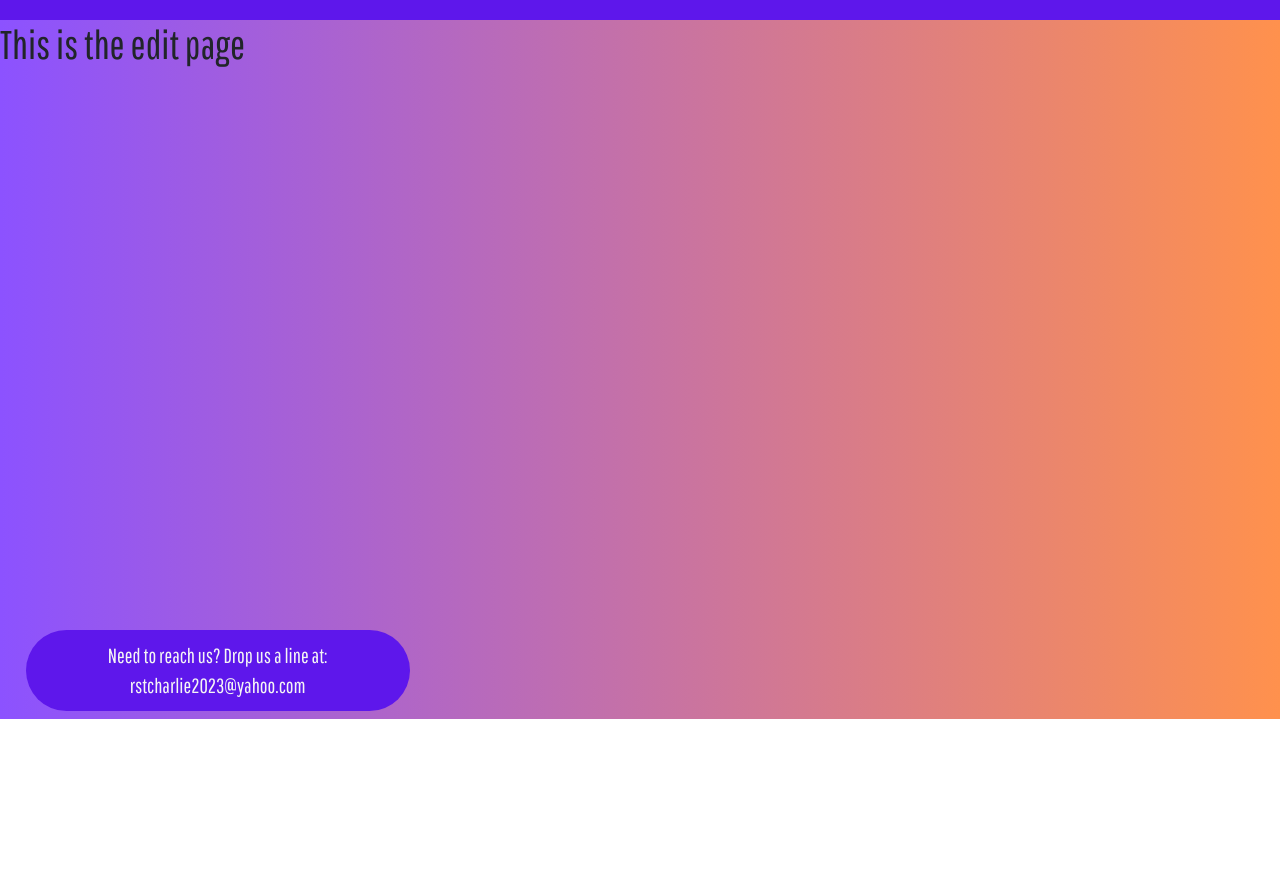
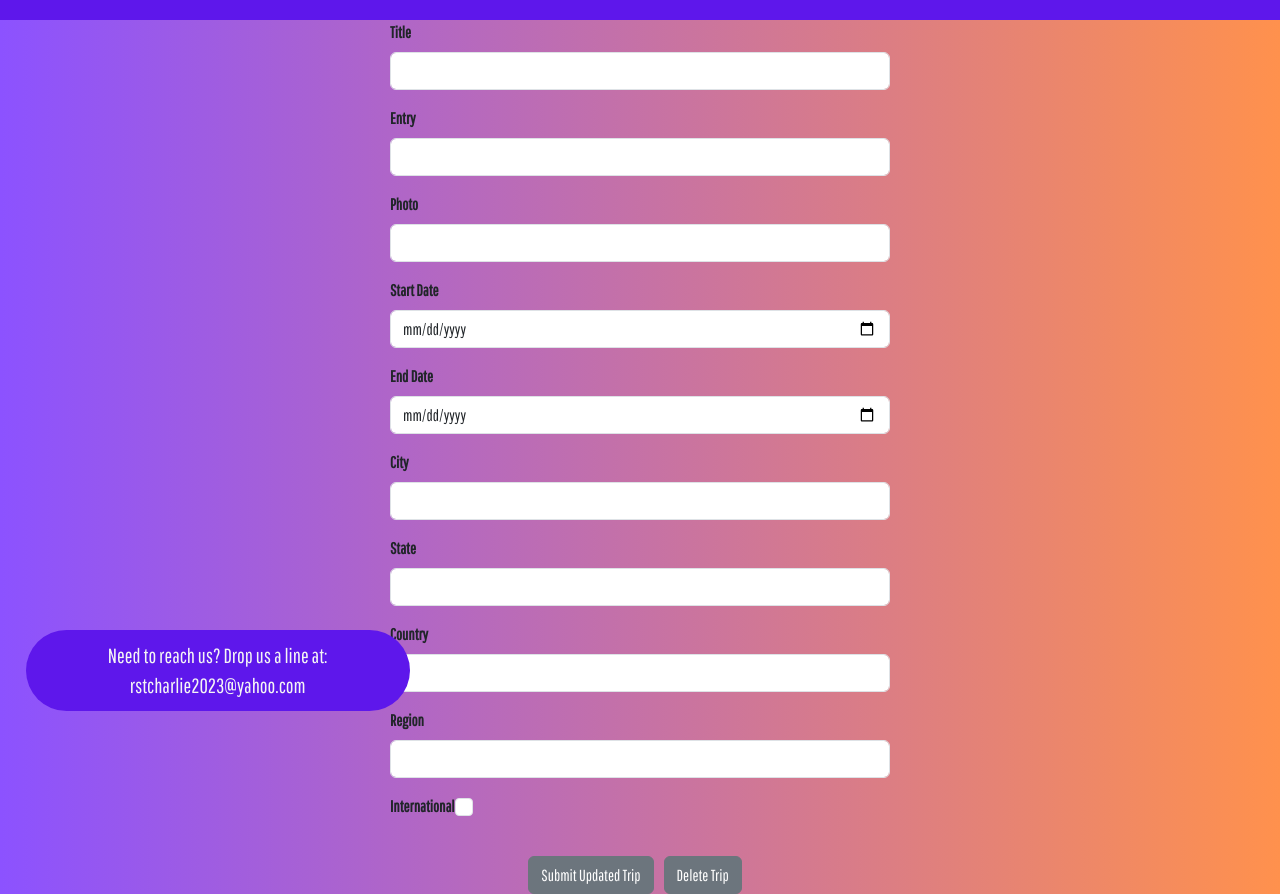
Before and after one commit to RST-Charlie/Travelogue-Front, a React (Create React App) app: page /TravelLogueEdit in a window 1280 px wide. Shown: the part 81-975 px from the top of the page. Before the commit the page ends 800 px from the top, so only its background shows below. Built offline with nearby package versions, Linux system fonts and the light colour scheme.

Commit message:
forgot to push yesterday --ST

```diff
--- /dev/null
+++ b/src/Styles/TravelLogueEdit.css
@@ -0,0 +1,45 @@
+#formstyle {
+    max-width: 500px;
+    margin: 0 auto;
+}
+
+label {
+    font-weight: bold;
+}
+
+input,
+textarea {
+    width: 100%;
+    padding: 8px;
+    border: 1px solid #ccc;
+    border-radius: 4px;
+}
+
+button {
+    margin-top: 10px;
+    padding: 8px 16px;
+    background-color: #007bff;
+    color: #fff;
+    border: none;
+    border-radius: 4px;
+    cursor: pointer;
+}
+
+button:hover {
+    background-color: #0056b3;
+}
+
+button:disabled {
+    background-color: #ccc;
+    cursor: not-allowed;
+}
+
+.button-container {
+    display: flex;
+    justify-content: center;
+    margin-top: 20px;
+}
+
+.button-container button {
+    margin-right: 10px;
+}
--- a/src/pages/TravelLogueEdit.js
+++ b/src/pages/TravelLogueEdit.js
@@ -1,13 +1,121 @@
-import React from 'react'
+import React, { useState } from 'react';
+import { Form, FormGroup, Label, Input, Button } from 'reactstrap';
+import { useParams, useNavigate } from 'react-router-dom';
+import '../Styles/TravelLogueEdit.css';
 
+const TravelLogueEdit = ({ trip, updateTrip, deleteTrip }) => {
+    const { id } = useParams();
+    let currentTrip = trip?.find((trip) => trip.id === +id);
 
-const TravelLogueEdit = () => {
+    const [editTrip, setEditTrip] = useState({
+        title: currentTrip ? currentTrip.title : '',
+        entry: currentTrip ? currentTrip.entry : '',
+        photo: currentTrip ? currentTrip.photo : '',
+        start_date: currentTrip ? currentTrip.start_date : '',
+        end_date: currentTrip ? currentTrip.end_date : '',
+        city: currentTrip ? currentTrip.city : '',
+        state: currentTrip ? currentTrip.state : '',
+        country: currentTrip ? currentTrip.country : '',
+        region: currentTrip ? currentTrip.region : '',
+        international: currentTrip ? currentTrip.international : false,
+    });
+
+    const handleChange = (e) => {
+        setEditTrip({ ...editTrip, [e.target.name]: e.target.value });
+    };
+
+    const navigate = useNavigate();
+
+    const handleSubmit = (e) => {
+        e.preventDefault();
+
+        if (currentTrip) {
+            updateTrip(editTrip, currentTrip.id);
+            navigate('/TravelLogueIndex');
+        } else {
+            console.error('Trip not found!');
+        }
+    };
+
+    const handleDelete = () => {
+        if (currentTrip) {
+            deleteTrip(currentTrip.id);
+            navigate('/TravelLogueIndex');
+        } else {
+            console.error('Trip not found!');
+        }
+    };
+
     return (
         <>
-            <h1>This is the edit page</h1>
+            <Form id="formstyle" onSubmit={handleSubmit}>
+                <FormGroup>
+                    <Label for="title">Title</Label>
+                    <Input type="text" name="title" onChange={handleChange} value={editTrip.title} />
+                </FormGroup>
+
+                <FormGroup>
+                    <Label for="entry">Entry</Label>
+                    <Input type="text" name="entry" onChange={handleChange} value={editTrip.entry} />
+                </FormGroup>
+
+                <FormGroup>
+                    <Label for="photo">Photo</Label>
+                    <Input type="text" name="photo" onChange={handleChange} value={editTrip.photo} />
+                </FormGroup>
+
+                <FormGroup>
+                    <Label for="start_date">Start Date</Label>
+                    <Input type="date" name="start_date" onChange={handleChange} value={editTrip.start_date} />
+                </FormGroup>
+
+                <FormGroup>
+                    <Label for="end_date">End Date</Label>
+                    <Input type="date" name="end_date" onChange={handleChange} value={editTrip.end_date} />
+                </FormGroup>
+
+                <FormGroup>
+                    <Label for="city">City</Label>
+                    <Input type="text" name="city" onChange={handleChange} value={editTrip.city} />
+                </FormGroup>
+
+                <FormGroup>
+                    <Label for="state">State</Label>
+                    <Input type="text" name="state" onChange={handleChange} value={editTrip.state} />
+                </FormGroup>
+
+                <FormGroup>
+                    <Label for="country">Country</Label>
+                    <Input type="text" name="country" onChange={handleChange} value={editTrip.country} />
+                </FormGroup>
+
+                <FormGroup>
+                    <Label for="region">Region</Label>
+                    <Input type="text" name="region" onChange={handleChange} value={editTrip.region} />
+                </FormGroup>
+
+                <FormGroup>
+                    <Label for="international">International</Label>
+                    <Input
+                        type="checkbox"
+                        name="international"
+                        onChange={handleChange}
+                        checked={editTrip.international}
+                    />
+                </FormGroup>
+
+                <div className="button-container">
+                    <Button onClick={handleSubmit} name="submit">
+                        Submit Updated Trip
+                    </Button>
+
+                    <Button onClick={handleDelete} name="delete">
+                        Delete Trip
+                    </Button>
+                </div>
+            </Form>
         </>
-
     );
-}
+};
 
 export default TravelLogueEdit;
```
Also changed, not shown: 1 other file (tests, documents, lock files or other folders).
